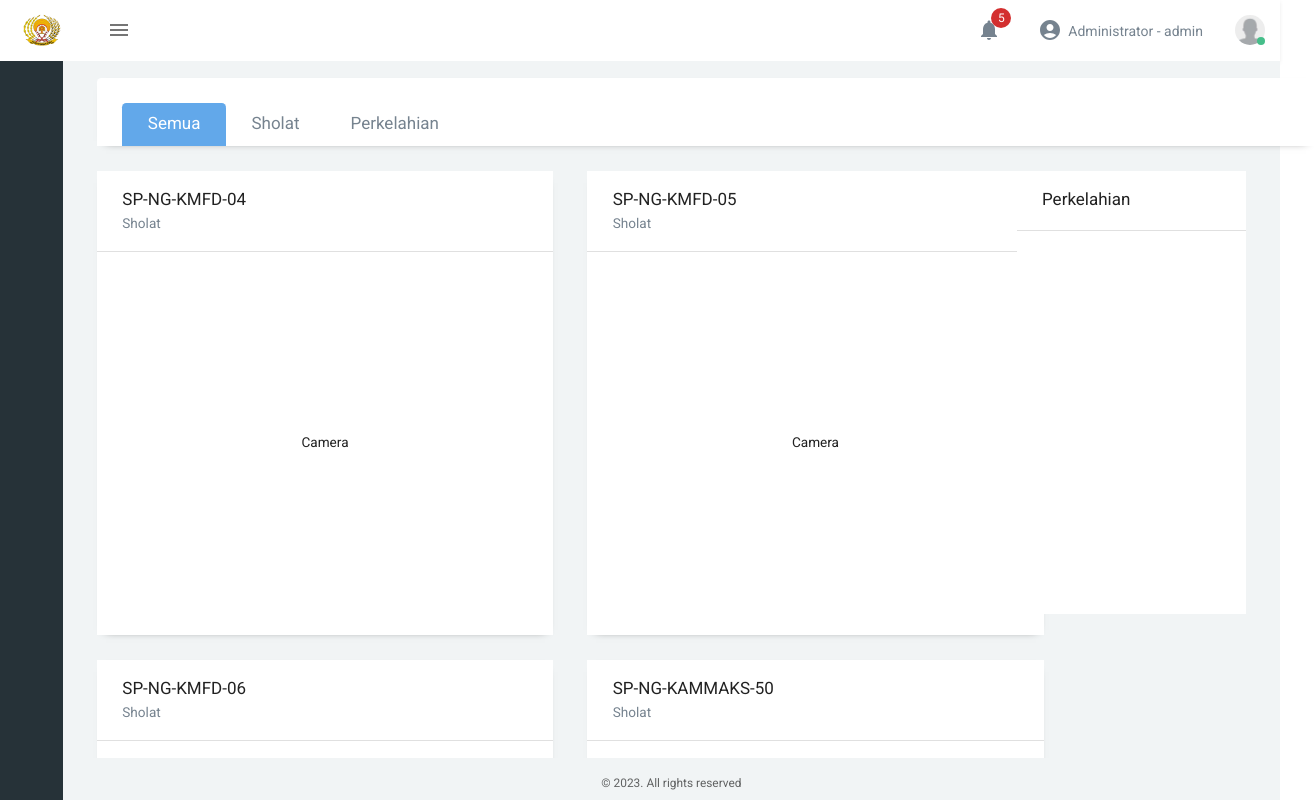
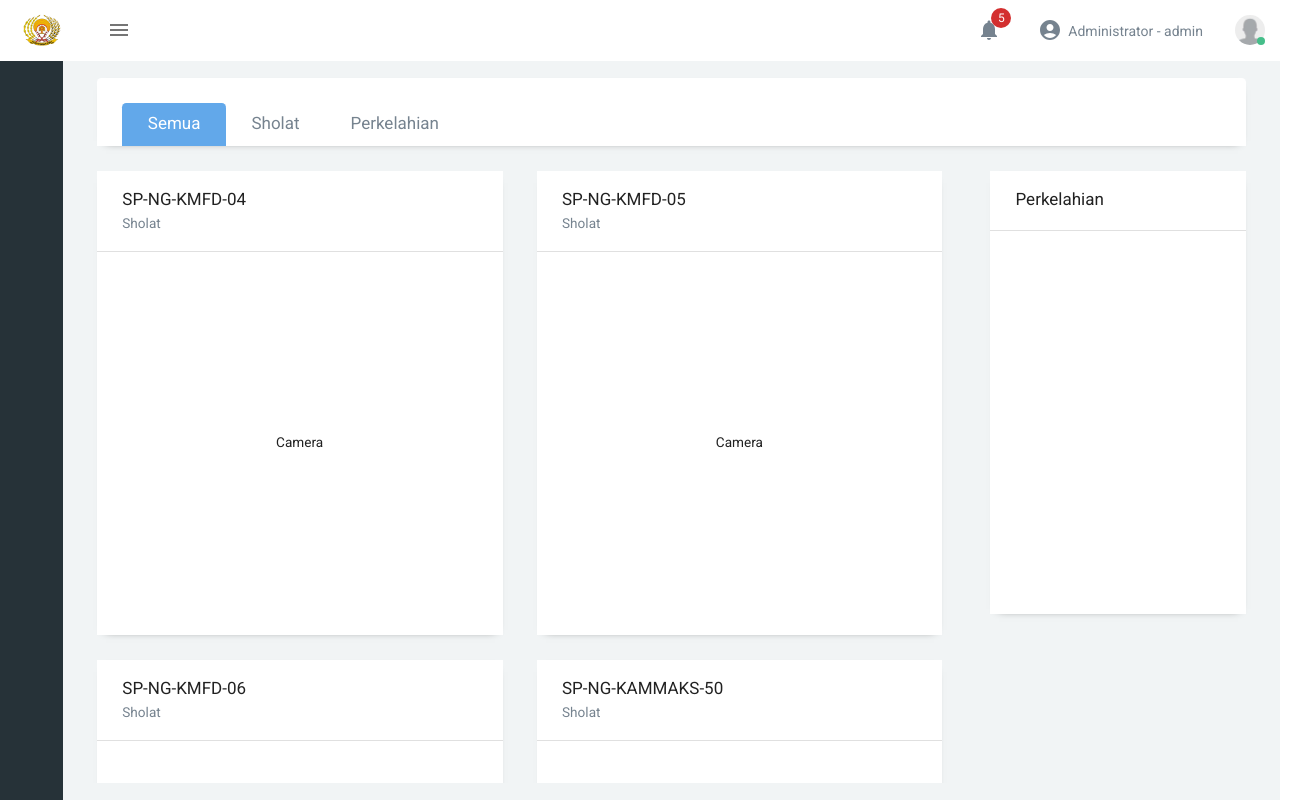
Before and after one commit to Virtue-Digital-Indonesia/smart-prison-sapn-frontend, a React (Create React App) app: page / in a window 1280 px wide. Shown: the whole page, 1314 px wide, since content can reach past the window. Built offline with nearby package versions, Linux system fonts and the light colour scheme.

Commit message:
Fix some styling

```diff
--- a/src/components/Footer/footerUseStyles.js
+++ b/src/components/Footer/footerUseStyles.js
@@ -7,9 +7,7 @@ const useStyles = makeStyles((theme) => ({
     fontWeight: 400,
     color: theme.palette.text.secondary,
     background: 'transparent',
-    position: 'absolute',
     textAlign: 'center',
-    bottom: 8,
   },
 }))
 
--- a/src/pages/Home/Camera/Camera.jsx
+++ b/src/pages/Home/Camera/Camera.jsx
@@ -1,4 +1,8 @@
 import {useState} from 'react'
+
+
+//COMPONENTS
+import Footer from 'components/Footer/Footer'
 
 // MUIS
 import {
@@ -52,11 +56,12 @@ const Camera = (props) => {
   const [cameraList, setCameraList] = useState(initialCameraList)
 
   return (
-    <Box sx={{ flexGrow: 1 }} className={classes.root}>
+    <Box className={classes.root}>
       <Grid container>
+        {/* LEFT SECTION */}
         {cameraList.map((item, index) => (
           <Grid
-            item xs={2} sm={10} md={4.5}
+            item xs={2} sm={10} md={4}
             key={index}
             className={classes.container}
           >
@@ -75,6 +80,8 @@ const Camera = (props) => {
           </Grid>
         ))}
       </Grid>
+
+      {/* RIGH SECTION */}
       <Stack className={classes.perkelahian}>
         <Stack className={classes.perkelahianTitle}>
           <Typography className={classes.cameraTitle}>
@@ -85,6 +92,9 @@ const Camera = (props) => {
         <Stack className={classes.perkelahianBottom}>
         </Stack>
       </Stack>
+
+      {/* FOOTER */}
+      <Footer/>
     </Box>
   )
 }
--- a/src/pages/Home/Camera/cameraUseStyles.js
+++ b/src/pages/Home/Camera/cameraUseStyles.js
@@ -3,10 +3,9 @@ import { makeStyles } from '@mui/styles'
 
 const useStyles = makeStyles((theme) => ({
   root: {
-    margin: '30px 0px',
-    maxHeight: 690,
+    margin: '30px 0 0 0',
+    maxHeight: 720,
     overflow: 'auto',
-    width: '100%',
     flexGrow: 1,
   },
   container: {
@@ -42,7 +41,9 @@ const useStyles = makeStyles((theme) => ({
   },
   perkelahian: {
     backgroundColor: 'white',
-    width: 270,
+    boxShadow: '0 4px 10px -10px',
+    minWidth: 270,
+    width: '20%',
     top: 201,
     right: 40,
     position: 'absolute'
--- a/src/pages/Home/Home.jsx
+++ b/src/pages/Home/Home.jsx
@@ -26,7 +26,7 @@ const Home = () => {
       <Camera cameraFilter={cameraFilter}/>
 
       {/* FOOTER */}
-      <Footer/>
+      {/*<Footer/> */}
     </Box>
   )
 }
--- a/src/pages/Home/Options/optionsUseStyles.js
+++ b/src/pages/Home/Options/optionsUseStyles.js
@@ -9,8 +9,7 @@ const useStyles = makeStyles((theme) => ({
     borderRadius: '5px 5px 0 0',
     backgroundColor: 'white',
     boxShadow: '0 4px 10px -10px',
-    maxWidth: 1640,
-    width: '100%'
+    maxWidth: 1700,
   },
   optionsList: {
     padding: '10px 30px',
--- a/src/pages/Home/homeUseStyles.js
+++ b/src/pages/Home/homeUseStyles.js
@@ -3,6 +3,7 @@ import { makeStyles } from '@mui/styles'
 
 const useStyles = makeStyles((theme) => ({
   root: {
+    minHeight: 800,
     height: '100%',
     width: '100%',
     backgroundColor: '#f1f4f5',
```
